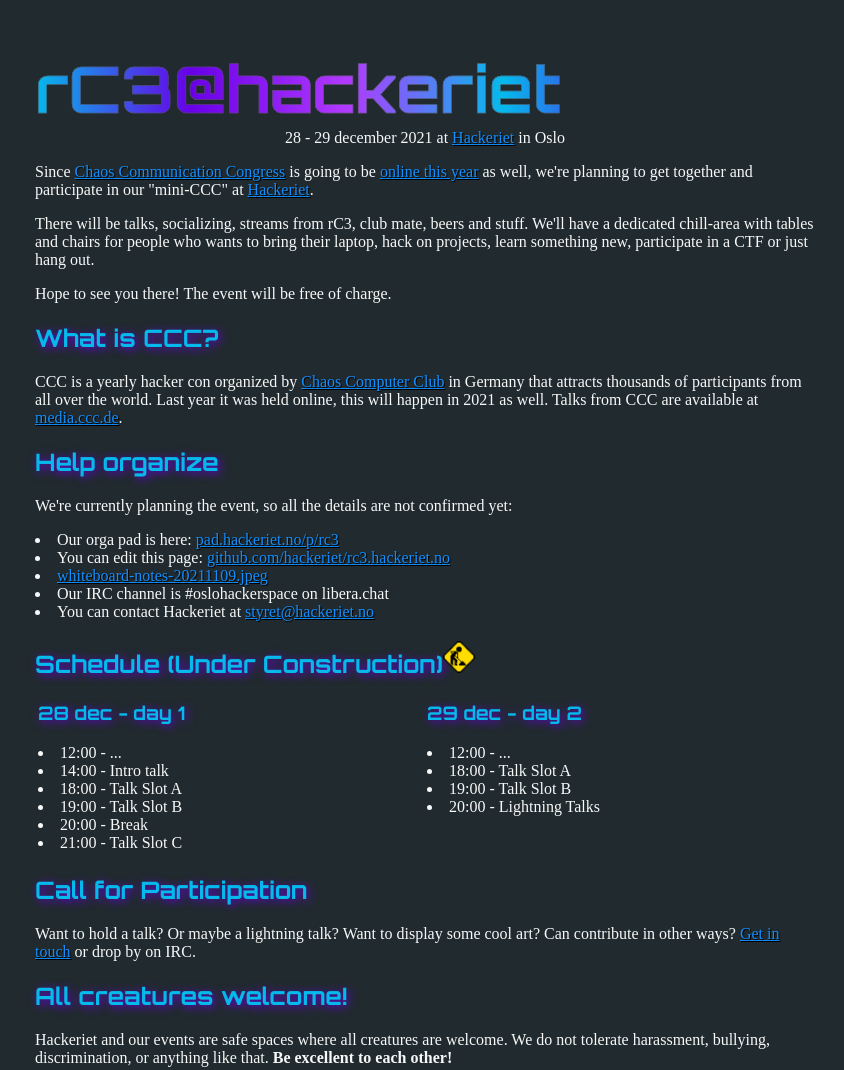
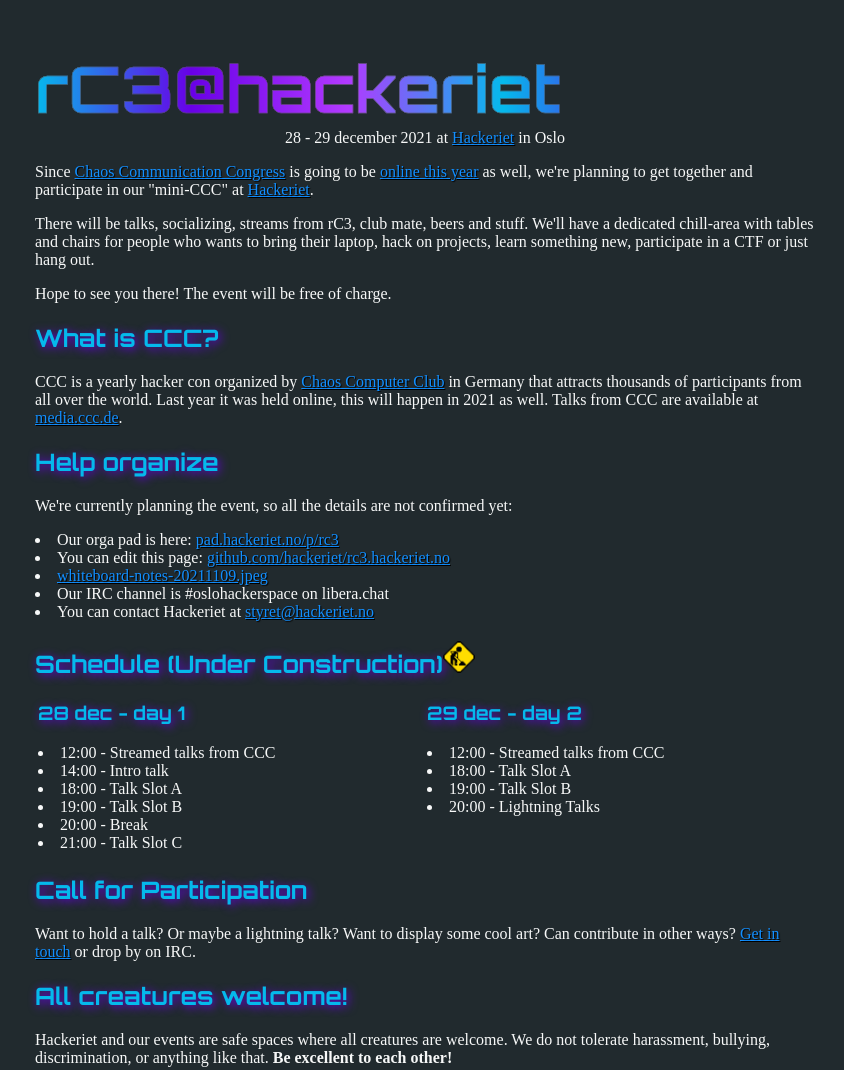
Before and after one commit to stigtsp/rc3.hackeriet.no, a plain HTML site: page index.html in a window 1280 px wide. Shown: the whole page, without its empty margins (215-1059 px from the left). Drawn offline with Linux system fonts and the light colour scheme.

Commit message:
Update index.html

```diff
--- a/index.html
+++ b/index.html
@@ -75,7 +75,7 @@
             <tr valign="top">
                 <td width="50%">
                     <h3>28 dec - day 1</h3>
-                    <li>12:00 - ...</li>
+                    <li>12:00 - Streamed talks from CCC</li>
                     <li>14:00 - Intro talk</li>
                     <li>18:00 - Talk Slot A</li>
                     <li>19:00 - Talk Slot B</li>
@@ -84,7 +84,7 @@
                 </td>
                 <td>
                     <h3>29 dec - day 2</h3>
-                    <li>12:00 - ...</li>
+                    <li>12:00 - Streamed talks from CCC</li>
                     <li>18:00 - Talk Slot A</li>
                     <li>19:00 - Talk Slot B</li>
                     <li>20:00 - Lightning Talks</li>
```
